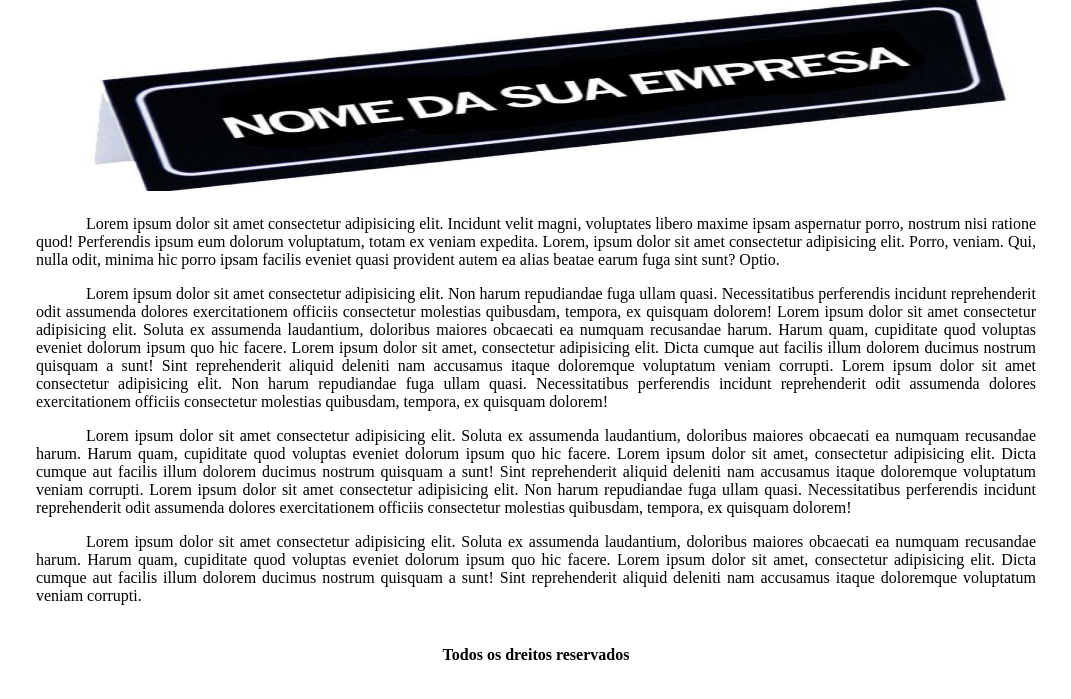
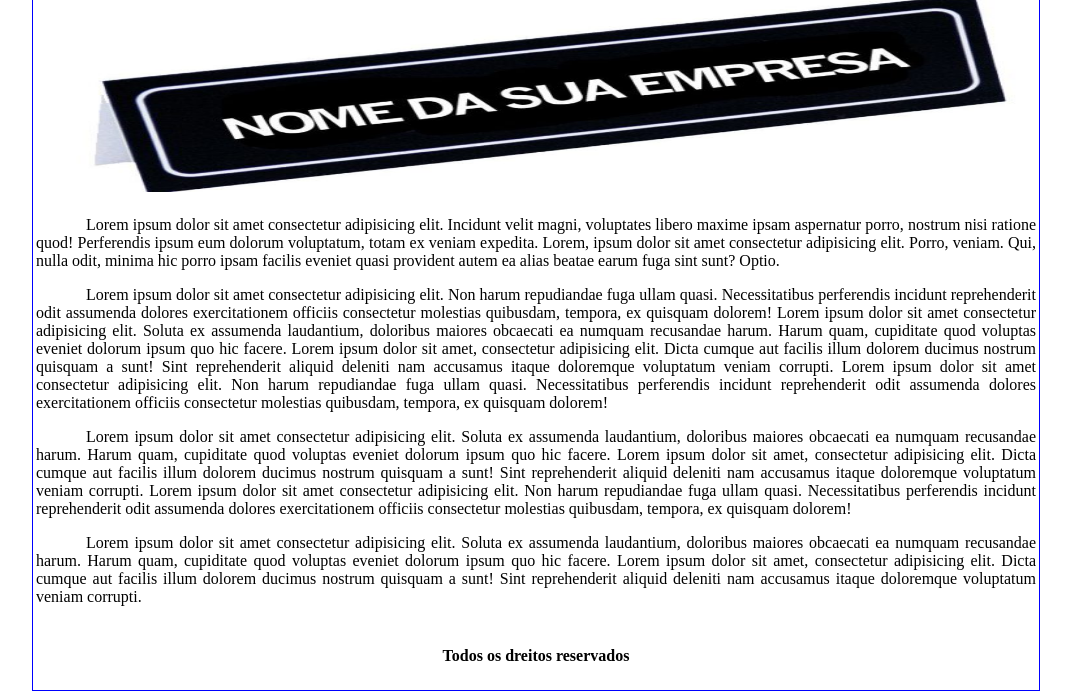
Before and after one commit to AlfredoPaulo/Projeto-1, a plain HTML site: page index.html in a window 1280 px wide. Shown: the part 128-827 px from the top of the page, without its empty margins (104-1175 px from the left). Drawn offline with Linux system fonts and the light colour scheme.

Commit message:
Borda Azul
border blue

```diff
--- a/css/jm.css
+++ b/css/jm.css
@@ -3,3 +3,7 @@ p{
     text-align: justify;
     text-indent: 50px;
 }
+
+table{
+    border: 1px solid blue;
+}
```
